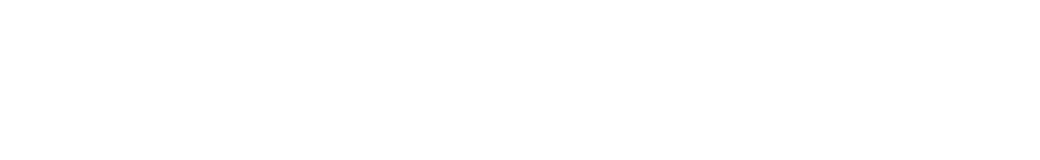
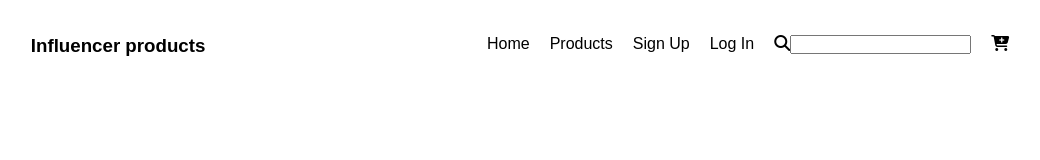
Before and after one commit to mahedy766584/influencer-gear, a plain HTML site: page index.html in a window 1280 px wide. Shown: the whole page, without its empty margins (110-1150 px from the left). Drawn offline with Linux system fonts and the light colour scheme.

Commit message:
new file created

```diff
--- a/css/style.css
+++ b/css/style.css
@@ -0,0 +1,21 @@
+*{
+    margin: 0;
+    padding: 0;
+    font-family: 'Poppins', sans-serif;
+}
+nav{
+    display: flex;
+    justify-content: space-around;
+    margin-top: 35px;
+}
+nav > ul{
+    display: flex;
+    list-style: none;
+}
+nav > ul > li{
+    margin-right: 20px;
+}
+nav > ul > li > a{
+    text-decoration: 0;
+    color: black;
+}
--- a/index.html
+++ b/index.html
@@ -3,6 +3,7 @@
 <head>
     <meta charset="UTF-8">
     <meta name="viewport" content="width=device-width, initial-scale=1.0">
+    <script src="https://kit.fontawesome.com/9c612f61a8.js" crossorigin="anonymous"></script>
     <link rel="stylesheet" href="css/style.css">
     <title>influencer-gear</title>
 </head>
@@ -12,7 +13,18 @@
     <!-- Header section Start-->
     <header>
 
-
+        <!-- nave of header -->
+        <nav>
+            <h3>Influencer products</h3>
+            <ul>
+                <li><a href="#">Home</a></li>
+                <li><a href="#">Products</a></li>
+                <li><a href="#">Sign Up</a></li>
+                <li><a href="#">Log In</a></li>
+                <li><a href="#"><div><i class="fa-solid fa-magnifying-glass"></i><input type="search"></div></a></li>
+                <li><a href="#"><i class="fa-solid fa-cart-plus"></i></a></li>
+            </ul>
+        </nav>
 
     </header>
     <!-- Header section End -->
```
